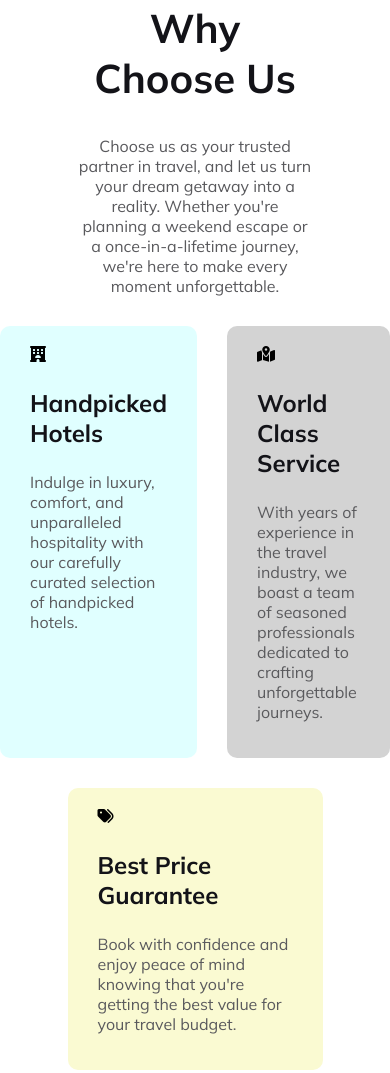
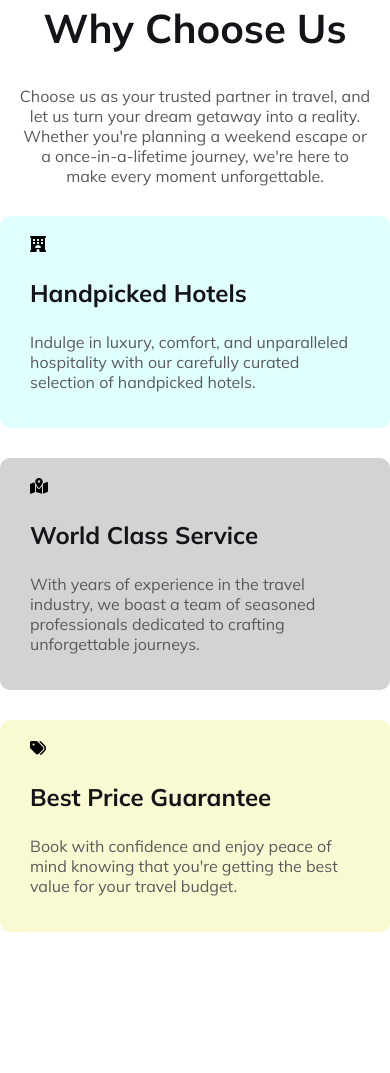
Before and after one commit to pathikroy86/Travel-Agency, a plain HTML site: page index.html in a window 390 px wide. Shown: the part 4995-6068 px from the top of the page. After the commit the page ends 5947 px from the top, so only its background shows below. Drawn offline with Linux system fonts and the light colour scheme.

Commit message:
choose us responsive

```diff
--- a/CSS/responsive.css
+++ b/CSS/responsive.css
@@ -74,6 +74,22 @@
     .third-row {
         grid-template-columns: repeat(1, 1fr);
     }
+
+    .cause-container {
+        margin-bottom: 20px;
+    }
+
+    .choose-us-text {
+        width: 90%;
+    }
+
+    .first {
+        grid-template-columns: repeat(1, 1fr);
+    }
+
+    .best-price {
+        width: 100%;
+    }
 }
 
 @media only screen and (min-width: 601px) {}
```
